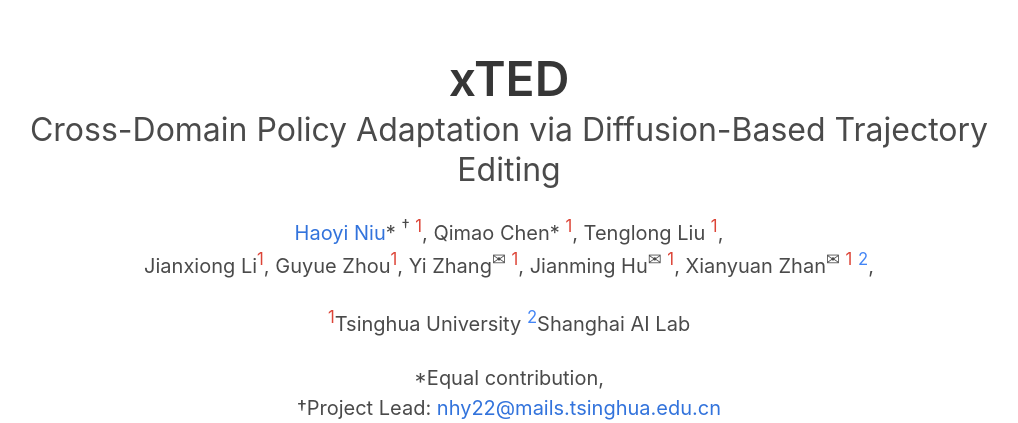
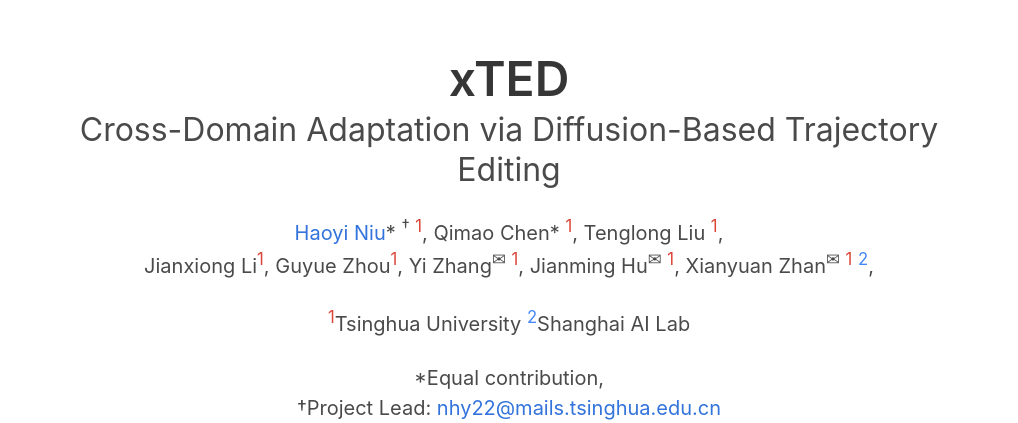
Before and after one commit to t6-thu/xTED, a plain HTML site: page index.html in a window 1280 px wide. Shown: the top 423 px of the page, without its empty margins (131-1149 px from the left). Drawn offline with nearby package versions, Linux system fonts and the light colour scheme; some icons are missing; a web font is replaced by a local one.

Commit message:
Update index.html title

```diff
--- a/index.html
+++ b/index.html
@@ -17,9 +17,9 @@
 Diffusion-Based Trajectory Editing">
     <meta name="keywords" content="Cross-Embodiment Learning, Embodied AI, Diffusion Models">
     <meta name="viewport" content="width=device-width, initial-scale=1">
-    <title>Cross-Domain Policy Adaptation via
+    <title>Cross-Domain Adaptation via
         Diffusion-Based Trajectory Editing</title>
-    <title>Cross-Domain Policy Adaptation via
+    <title>Cross-Domain Adaptation via
         Diffusion-Based Trajectory Editing</title>
     <!-- <link rel="icon" href="./assets/icon.png"> -->
 
@@ -51,7 +51,7 @@ Diffusion-Based Trajectory Editing">
                 <span class="mmmu" style="vertical-align: middle">xTED</span>
                 </h1>
             <h2 class="subtitle is-3 publication-subtitle">
-                Cross-Domain Policy Adaptation via Diffusion-Based Trajectory Editing
+                Cross-Domain Adaptation via Diffusion-Based Trajectory Editing
 
                 <!-- <br>
                 and Reasoning Benchmark for Expert AGI -->
```
